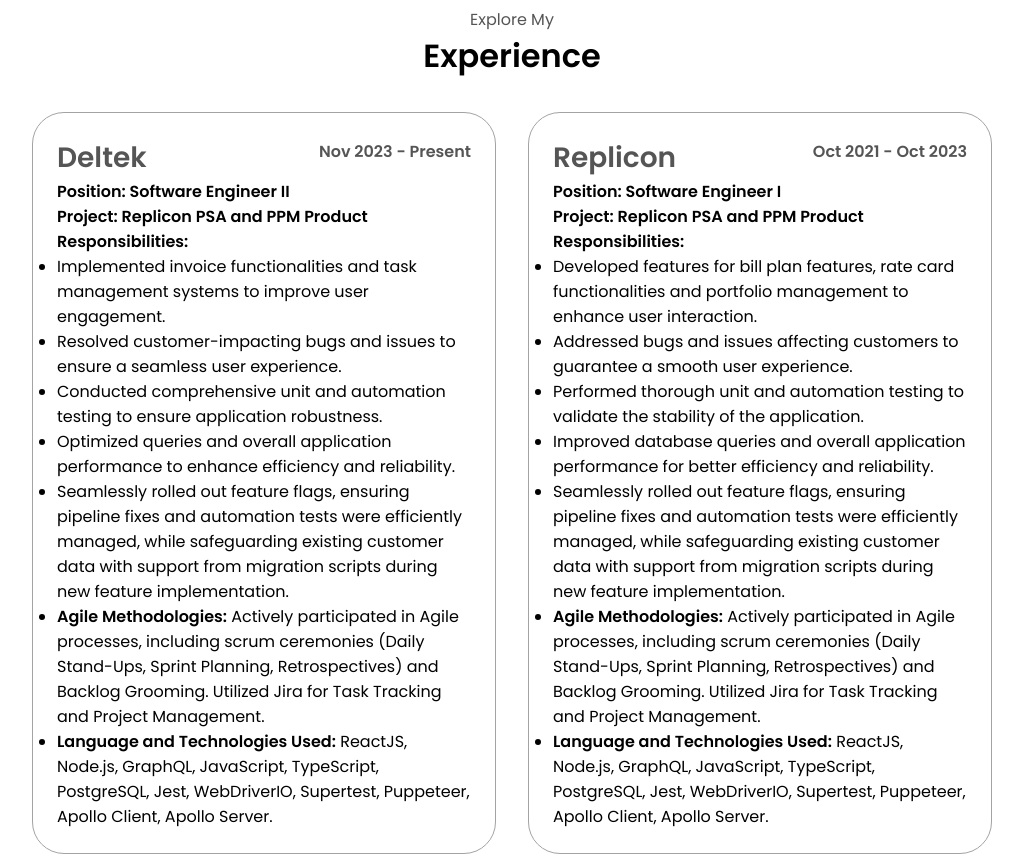
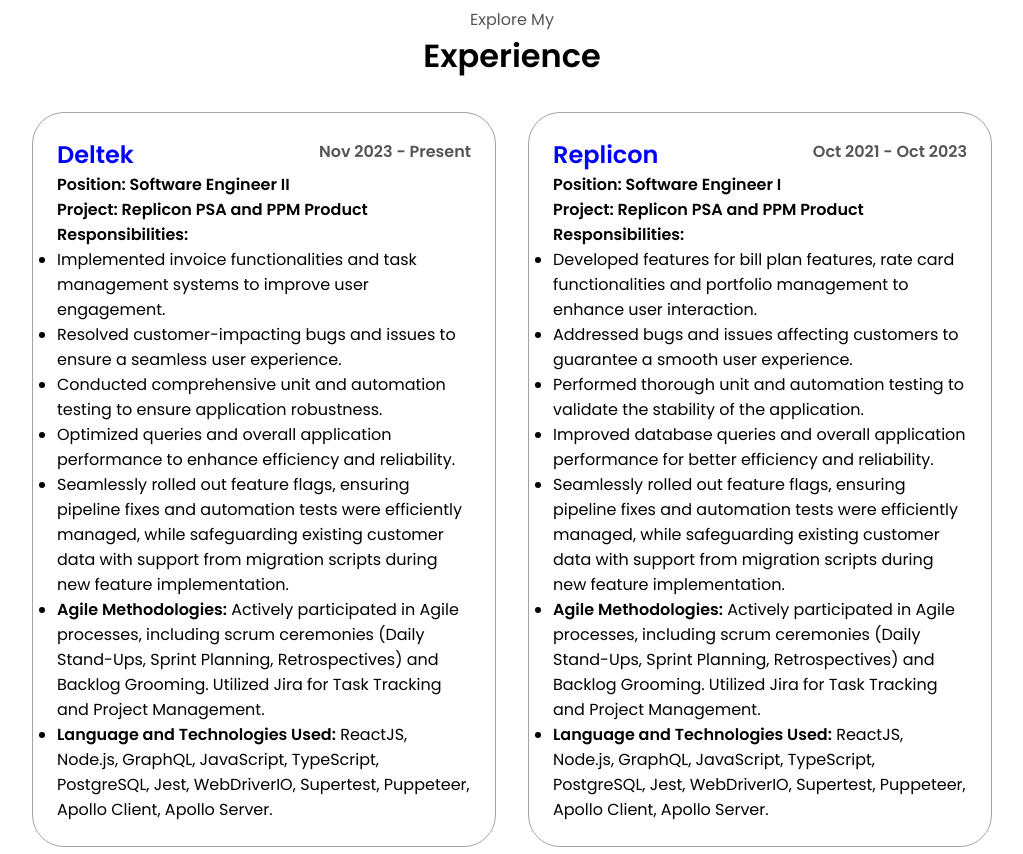
Before and after one commit to i-am-mk/html-css-js-portfolio, a plain HTML site: page index.html in a window 1280 px wide. Shown: the part 2340-3194 px from the top of the page, without its empty margins (128-1151 px from the left). Drawn offline with Linux system fonts and the light colour scheme.

Commit message:
added link for company name

```diff
--- a/index.html
+++ b/index.html
@@ -165,7 +165,7 @@
             <div class="about-containers">
                <div class="details-container">
                   <div class="experienceHeader">
-                     <h2 class="experience-sub-title">Deltek</h2>
+                     <h2 class="experience-sub-title"><a href="https://www.deltek.com">Deltek</a></h2>
                      <p class="experience-period">Nov 2023 - Present</p>
                   </div>
                   <h4 class="jobPosition">Position: Software Engineer II</h4>
@@ -189,7 +189,7 @@
                </div>
                <div class="details-container">
                   <div class="experienceHeader">
-                     <h2 class="experience-sub-title">Replicon</h2>
+                     <h2 class="experience-sub-title"><a href="https://www.replicon.com">Replicon</a></h2>
                      <p class="experience-period">Oct 2021 - Oct 2023</p>
                   </div>
                   <h4 class="jobPosition">Position: Software Engineer I</h4>
@@ -254,12 +254,12 @@
                         >
                      Github
                      </button>
-                     <button
+                     <!-- <button
                         class="btn btn-color-2 project-btn"
                         onclick="location.href='https://github.com/'"
                         >
                      Live Demo
-                     </button>
+                     </button> -->
                   </div>
                </div>
             </div>
@@ -286,12 +286,12 @@
                         >
                      Github
                      </button>
-                     <button
+                     <!-- <button
                         class="btn btn-color-2 project-btn"
                         onclick="location.href='https://github.com/'"
                         >
                      Live Demo
-                     </button>
+                     </button> -->
                   </div>
                </div>
             </div>
--- a/style.css
+++ b/style.css
@@ -354,10 +354,13 @@
   position: relative;
 }
 
-.experience-sub-title {
-  color: rgb(85, 85, 85);
-  font-weight: 600;
-  font-size: 1.75rem;
+.experience-sub-title a {
+  color: blue;
+  text-decoration: none;
+}
+
+.experience-sub-title a:hover {
+  color: darkblue;
 }
 
 .jobPosition {
```
